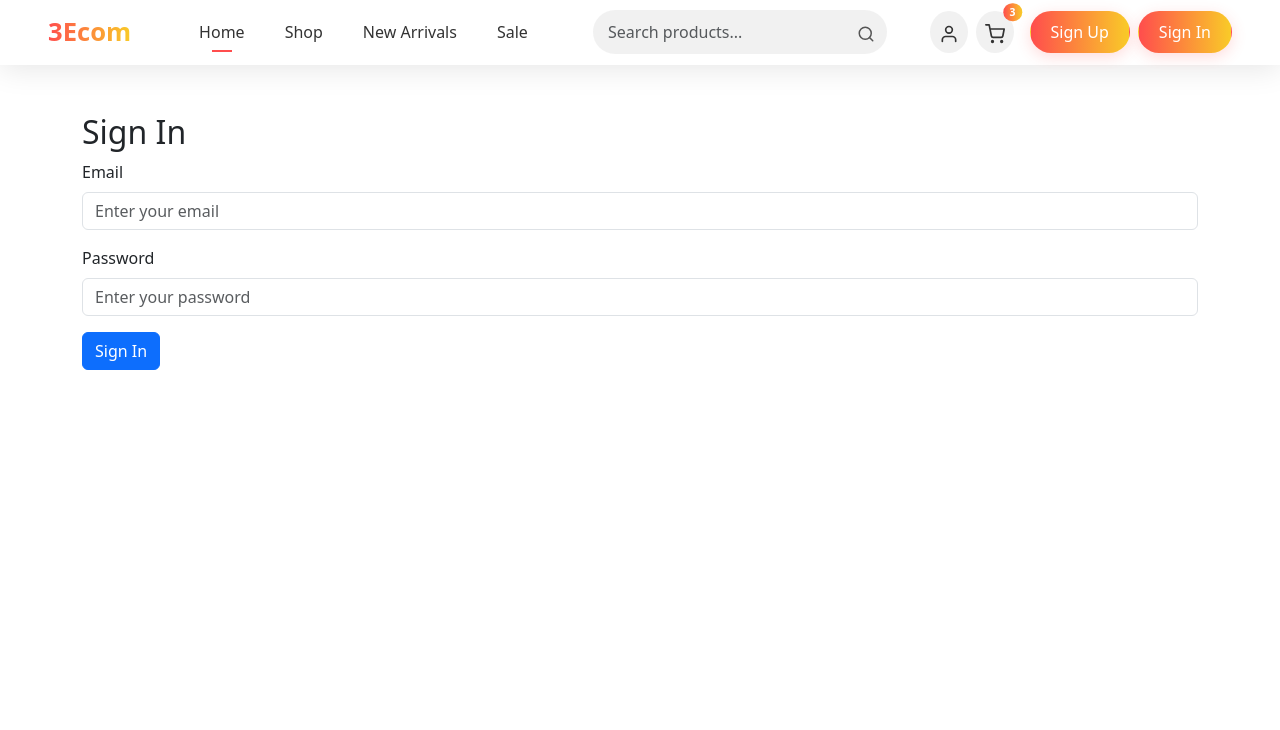
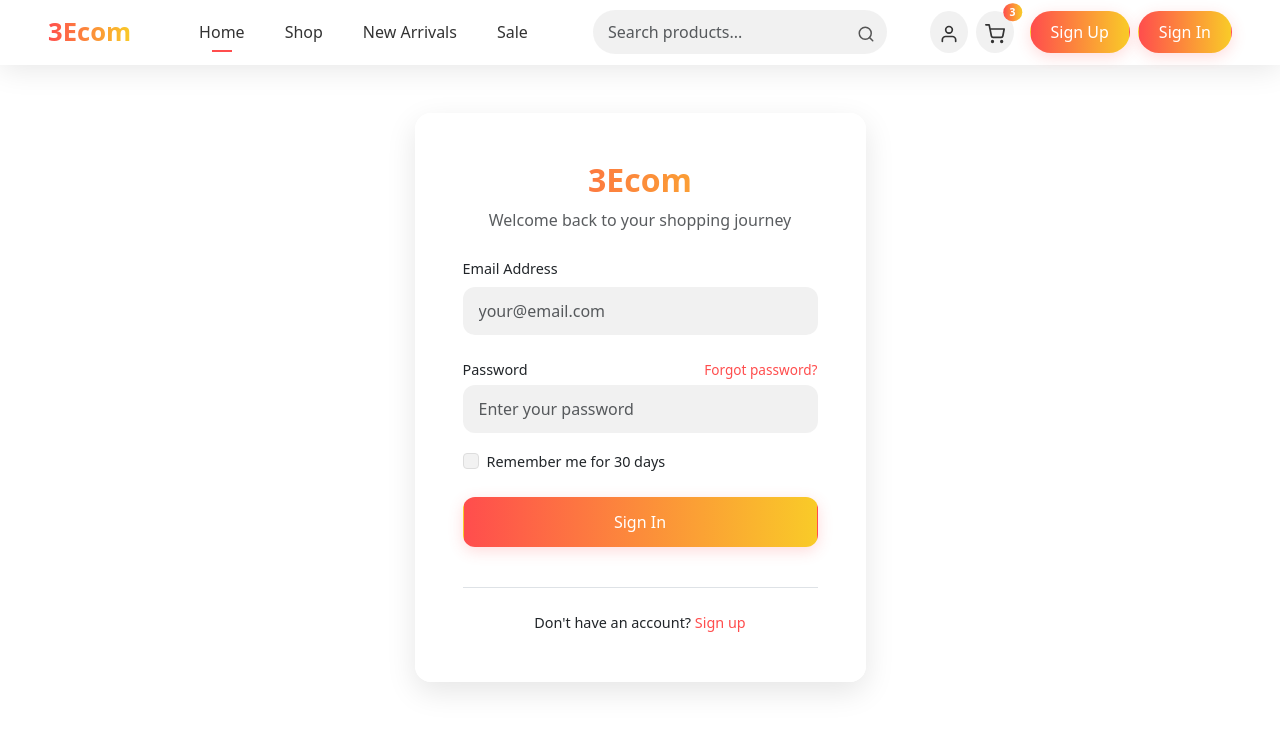
Before and after one commit to oubellaismail/ecom, a React (Create React App) app in the folder front/: page /signin in a window 1280 px wide. Shown: the top 730 px of the page. Built offline with nearby package versions, Linux system fonts and the light colour scheme.

Commit message:
create sign in component

```diff
--- a/front/src/components/SignIn.js
+++ b/front/src/components/SignIn.js
@@ -1,20 +1,146 @@
-import React from 'react';
+import React, { useState } from 'react';
+import { Link } from 'react-router-dom';
 
 const SignIn = () => {
+  const [email, setEmail] = useState('');
+  const [password, setPassword] = useState('');
+  const [rememberMe, setRememberMe] = useState(false);
+
+  const handleSubmit = (e) => {
+    e.preventDefault();
+    // Handle sign in logic here
+    console.log({ email, password, rememberMe });
+  };
+
   return (
-    <div className="container mt-5">
-      <h2>Sign In</h2>
-      <form>
-        <div className="mb-3">
-          <label className="form-label">Email</label>
-          <input type="email" className="form-control" placeholder="Enter your email" />
+    <div className="container my-5">
+      <div className="row justify-content-center">
+        <div className="col-md-6 col-lg-5">
+          <div className="card border-0" style={{
+            background: 'rgba(255, 255, 255, 0.8)',
+            backdropFilter: 'blur(10px)',
+            boxShadow: '0 10px 30px rgba(0, 0, 0, 0.1)',
+            borderRadius: '16px'
+          }}>
+            <div className="card-body p-4 p-md-5">
+              {/* Logo */}
+              <div className="text-center mb-4">
+                <h1 style={{
+                  fontWeight: '800',
+                  fontSize: '2rem',
+                  background: 'linear-gradient(90deg, #ff4d4d, #f9cb28)',
+                  WebkitBackgroundClip: 'text',
+                  WebkitTextFillColor: 'transparent'
+                }}>
+                  3Ecom
+                </h1>
+                <p className="text-muted">Welcome back to your shopping journey</p>
+              </div>
+
+              <form onSubmit={handleSubmit}>
+                {/* Email field */}
+                <div className="mb-4">
+                  <label className="form-label" style={{ fontWeight: '500', fontSize: '0.9rem' }}>
+                    Email Address
+                  </label>
+                  <input
+                    type="email"
+                    className="form-control"
+                    value={email}
+                    onChange={(e) => setEmail(e.target.value)}
+                    placeholder="your@email.com"
+                    style={{
+                      padding: '12px 16px',
+                      borderRadius: '12px',
+                      background: 'rgba(236, 236, 236, 0.7)',
+                      border: 'none'
+                    }}
+                    required
+                  />
+                </div>
+
+                {/* Password field */}
+                <div className="mb-3">
+                  <div className="d-flex justify-content-between align-items-center mb-1">
+                    <label className="form-label mb-0" style={{ fontWeight: '500', fontSize: '0.9rem' }}>
+                      Password
+                    </label>
+                    <Link to="/forgot-password" className="text-decoration-none" style={{
+                      fontSize: '0.85rem',
+                      color: '#ff4d4d'
+                    }}>
+                      Forgot password?
+                    </Link>
+                  </div>
+                  <input
+                    type="password"
+                    className="form-control"
+                    value={password}
+                    onChange={(e) => setPassword(e.target.value)}
+                    placeholder="Enter your password"
+                    style={{
+                      padding: '12px 16px',
+                      borderRadius: '12px',
+                      background: 'rgba(236, 236, 236, 0.7)',
+                      border: 'none'
+                    }}
+                    required
+                  />
+                </div>
+
+                {/* Remember me checkbox */}
+                <div className="form-check mb-4">
+                  <input
+                    className="form-check-input"
+                    type="checkbox"
+                    id="rememberMe"
+                    checked={rememberMe}
+                    onChange={() => setRememberMe(!rememberMe)}
+                    style={{
+                      borderColor: '#ddd',
+                      backgroundColor: 'rgba(236, 236, 236, 0.7)'
+                    }}
+                  />
+                  <label className="form-check-label" htmlFor="rememberMe" style={{ fontSize: '0.9rem' }}>
+                    Remember me for 30 days
+                  </label>
+                </div>
+
+                {/* Sign in button */}
+                <button
+                  type="submit"
+                  className="btn w-100 mb-3"
+                  style={{
+                    background: 'linear-gradient(90deg, #ff4d4d, #f9cb28)',
+                    color: 'white',
+                    fontWeight: '500',
+                    padding: '12px',
+                    borderRadius: '12px',
+                    boxShadow: '0 4px 15px rgba(255, 77, 77, 0.2)'
+                  }}
+                >
+                  Sign In
+                </button>
+
+                {/* Social login separator */}
+                <div className="d-flex align-items-center my-4">
+                  <div className="flex-grow-1 border-bottom"></div>
+                </div>
+
+
+
+                {/* Sign up link */}
+                <div className="text-center" style={{ fontSize: '0.9rem' }}>
+                  Don't have an account?{' '}
+                  <Link to="/signup" className="text-decoration-none" style={{ color: '#ff4d4d', fontWeight: '500' }}>
+                    Sign up
+                  </Link>
+                </div>
+              </form>
+            </div>
+          </div>
         </div>
-        <div className="mb-3">
-          <label className="form-label">Password</label>
-          <input type="password" className="form-control" placeholder="Enter your password" />
-        </div>
-        <button type="submit" className="btn btn-primary">Sign In</button>
-      </form>
+      </div>
     </div>
   );
 };
```
